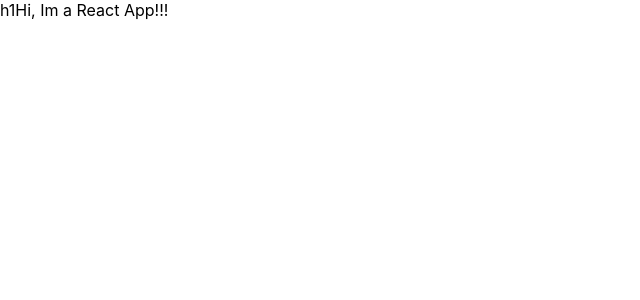
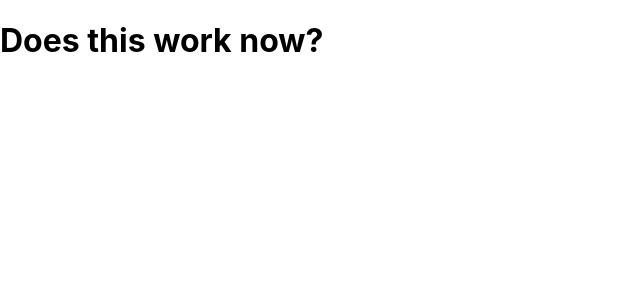
Before and after one commit to Masoume-vesali1993/udemy, a React (Create React App) app: page / in a window 1280 px wide. Shown: the top 300 px of the page, without its empty margins (0-640 px from the left). Built offline with nearby package versions, Linux system fonts and the light colour scheme.

Commit message:
Rewact
show in div text

```diff
--- a/src/App.js
+++ b/src/App.js
@@ -7,7 +7,7 @@
   //       <h1>Hi im a react App</h1>
   //   </div>
   // );
-  return React.createElement('div' , null, 'h1', 'Hi, Im a React App!!!');
+  return React.createElement('div' , null, React.createElement('h1',null, 'Does this work now?'));
 }
 
 export default App;
```
